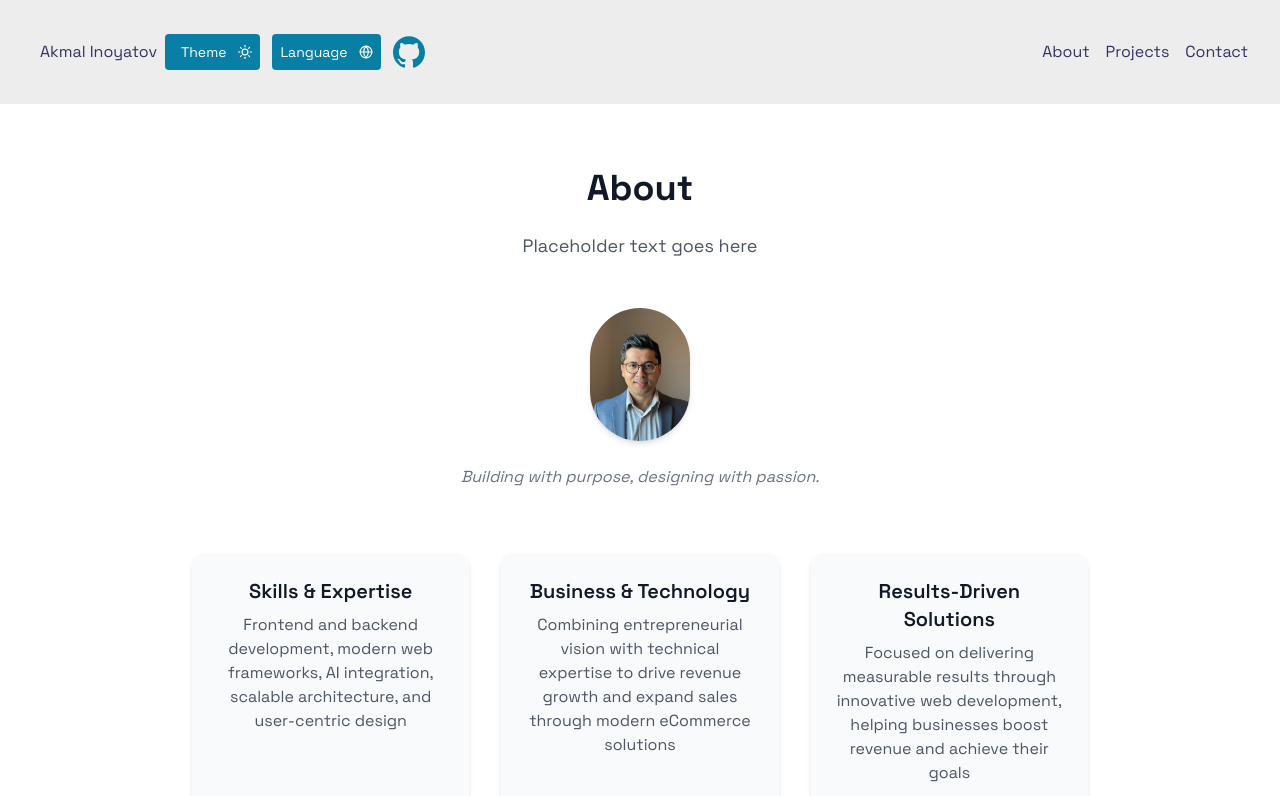
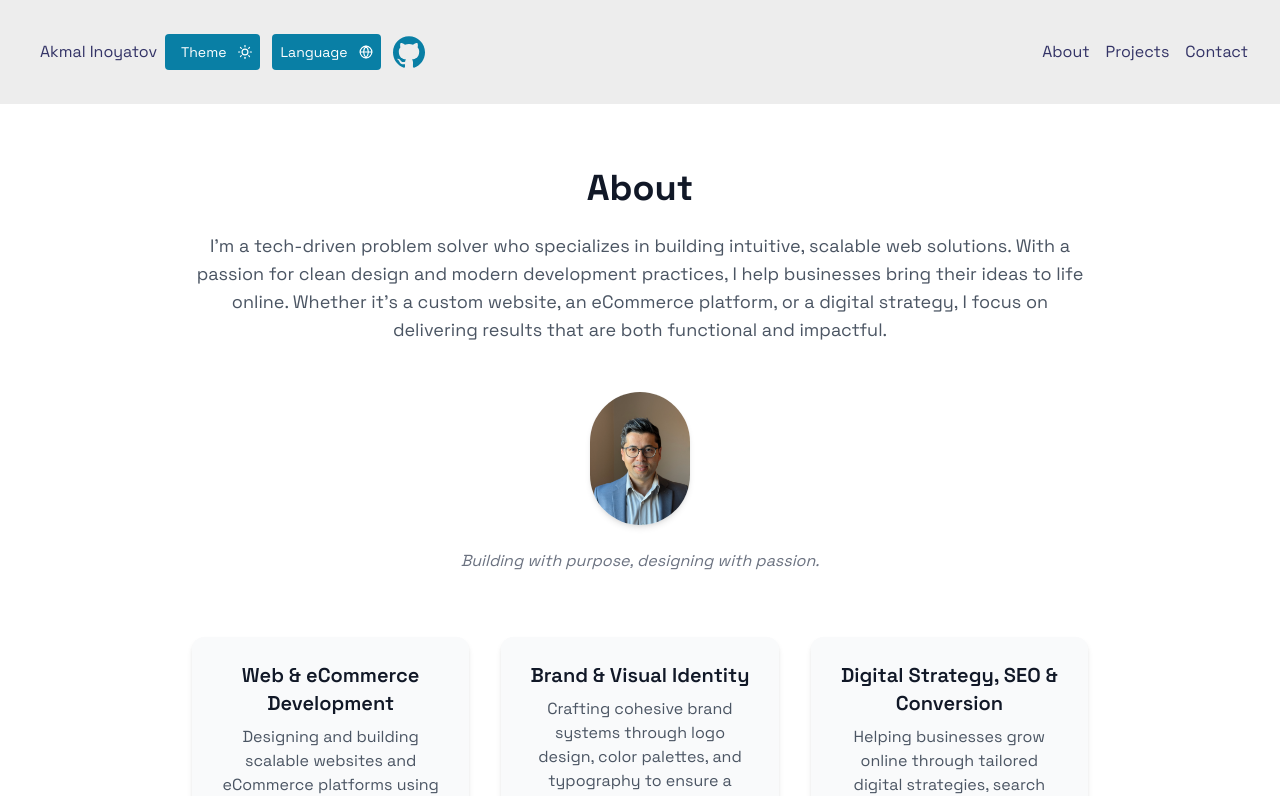
Before and after one commit to ainoyatov/portfolio-starterkit, a Next.js app: page /en/about in a window 1280 px wide. Shown: the top 796 px of the page. Built offline with nearby package versions, Linux system fonts and the light colour scheme.

Commit message:
new categories about page

```diff
--- a/messages/de.json
+++ b/messages/de.json
@@ -26,5 +26,11 @@
   "Project_3_Title": "Investmentunternehmen",
   "Project_3_Description": "Vertrauenswürdiges Immobilienunternehmen aus Arizona, spezialisiert auf Kauf und Verkauf von Häusern — mit Marktanalysen, Immobilienangeboten und maßgeschneiderten Services für Käufer und Verkäufer.",
 
-  "About_Quote": "Mit Ziel bauen, mit Leidenschaft gestalten."
+  "About_Quote": "Mit Ziel bauen, mit Leidenschaft gestalten.",
+  "About_1_title": "Web- & E-Commerce-Entwicklung",
+  "About_1_description": "Entwicklung skalierbarer Websites und E-Commerce-Plattformen mit modernen Frameworks und Cloud-Infrastruktur – für schnelle, sichere und benutzerfreundliche Erlebnisse.",
+  "About_2_title": "Marken- & visuelle Identität",
+  "About_2_description": "Entwicklung konsistenter Markenauftritte durch Logo-Design, Farbpaletten und Typografie – für ein einprägsames Erscheinungsbild auf Websites, Verpackungen und Online-Shops.",
+  "About_3_title": "Digitale Strategie, SEO & Conversion",
+  "About_3_description": "Wachstum durch maßgeschneiderte digitale Strategien, Suchmaschinenoptimierung und conversion-orientierte Maßnahmen – optimiert für Inhalte und E-Commerce."
 }
--- a/messages/en.json
+++ b/messages/en.json
@@ -26,5 +26,13 @@
   "Project_3_Title": "Investment Company",
   "Project_3_Description": "Trusted Arizona realty company specializing in buying and selling homes, offering property listings, market insights, and personalized services for both buyers and sellers across Arizona communities.",
 
-  "About_Quote": "Building with purpose, designing with passion."
+  "About_Me": "I'm a tech-driven problem solver who specializes in building intuitive, scalable web solutions. With a passion for clean design and modern development practices, I help businesses bring their ideas to life online. Whether it's a custom website, an eCommerce platform, or a digital strategy, I focus on delivering results that are both functional and impactful.",
+  "About_Quote": "Building with purpose, designing with passion.",
+  "About_1_title": "Web & eCommerce Development",
+  "About_1_description": "Designing and building scalable websites and eCommerce platforms using modern frameworks and cloud infrastructure — delivering fast, secure, and intuitive user experiences.",
+  "About_2_title": "Brand & Visual Identity",
+  "About_2_description": "Crafting cohesive brand systems through logo design, color palettes, and typography to ensure a consistent and memorable presence across websites, packaging, and online shops.",
+  "About_3_title": "Digital Strategy, SEO & Conversion",
+  "About_3_description": "Helping businesses grow online through tailored digital strategies, search engine optimization, and conversion-focused techniques — optimized for both content and commerce."
+
 }
--- a/messages/es.json
+++ b/messages/es.json
@@ -26,5 +26,11 @@
   "Project_3_Title": "Empresa de inversión inmobiliaria",
   "Project_3_Description": "Empresa confiable en Arizona especializada en la compra y venta de viviendas, con listados de propiedades, análisis de mercado y servicios personalizados para compradores y vendedores.",
 
-  "About_Quote": "Construyendo con propósito, diseñando con pasión."
+  "About_Quote": "Construyendo con propósito, diseñando con pasión.",
+  "About_1_title": "Desarrollo Web y E-Commerce",
+  "About_1_description": "Diseño y desarrollo de sitios web y plataformas de comercio electrónico escalables usando tecnologías modernas e infraestructura en la nube — para ofrecer experiencias rápidas, seguras e intuitivas.",
+  "About_2_title": "Identidad de Marca y Visual",
+  "About_2_description": "Creación de sistemas de marca coherentes mediante diseño de logotipos, paletas de colores y tipografía para lograr una presencia consistente y memorable en sitios web, empaques y tiendas online.",
+  "About_3_title": "Estrategia Digital, SEO y Conversión",
+  "About_3_description": "Impulsamos el crecimiento online mediante estrategias digitales personalizadas, optimización en buscadores y técnicas enfocadas en la conversión — optimizadas tanto para contenido como para comercio electrónico."
 }
--- a/messages/fa.json
+++ b/messages/fa.json
@@ -26,5 +26,11 @@
   "Project_3_Title": "شرکت سرمایه‌گذاری املاک",
   "Project_3_Description": "شرکت قابل اعتماد در آریزونا که در خرید و فروش خانه‌ها تخصص دارد — با ارائه فهرست املاک، تحلیل بازار و خدمات شخصی برای خریداران و فروشندگان.",
 
-  "About_Quote": "با هدف می‌سازم، با عشق طراحی می‌کنم."
+  "About_Quote": "با هدف می‌سازم، با عشق طراحی می‌کنم.",
+  "About_1_title": "توسعه وب و تجارت الکترونیک",
+  "About_1_description": "طراحی و ساخت وب‌سایت‌ها و پلتفرم‌های تجارت الکترونیک مقیاس‌پذیر با استفاده از فناوری‌های مدرن و زیرساخت ابری — برای تجربه‌ای سریع، امن و کاربرپسند.",
+  "About_2_title": "هویت بصری و برندینگ",
+  "About_2_description": "ایجاد سیستم‌های برند منسجم از طریق طراحی لوگو، رنگ‌ها و تایپوگرافی — برای حضوری ماندگار و هماهنگ در وب‌سایت، بسته‌بندی و فروشگاه‌های آنلاین.",
+  "About_3_title": "استراتژی دیجیتال، سئو و تبدیل",
+  "About_3_description": "کمک به رشد آنلاین کسب‌وکارها از طریق استراتژی‌های دیجیتال سفارشی، بهینه‌سازی موتورهای جستجو و تکنیک‌های افزایش نرخ تبدیل — متناسب با محتوا و تجارت الکترونیک."
 }
--- a/messages/fr.json
+++ b/messages/fr.json
@@ -26,5 +26,11 @@
   "Project_3_Title": "Société d’investissement immobilier",
   "Project_3_Description": "Entreprise immobilière de confiance en Arizona, spécialisée dans l’achat et la vente de maisons, proposant des annonces, des analyses de marché et des services personnalisés.",
 
-  "About_Quote": "Construire avec un objectif, concevoir avec passion."
+  "About_Quote": "Construire avec un objectif, concevoir avec passion.",
+  "About_1_title": "Développement Web & E-Commerce",
+  "About_1_description": "Conception et développement de sites web et plateformes e-commerce évolutifs avec des technologies modernes et une infrastructure cloud — pour une expérience rapide, sécurisée et intuitive.",
+  "About_2_title": "Identité de Marque & Visuelle",
+  "About_2_description": "Création d’identités visuelles cohérentes à travers la conception de logos, palettes de couleurs et typographies — pour une présence mémorable sur les sites web, les emballages et les boutiques en ligne.",
+  "About_3_title": "Stratégie Digitale, SEO & Conversion",
+  "About_3_description": "Accompagnement dans la croissance en ligne avec des stratégies digitales sur mesure, une optimisation SEO et des techniques axées sur la conversion — adaptées au contenu et au e-commerce."
 }
--- a/messages/ja.json
+++ b/messages/ja.json
@@ -26,5 +26,11 @@
   "Project_3_Title": "不動産投資会社",
   "Project_3_Description": "アリゾナ州にある信頼の不動産投資会社で、住宅の売買を専門とし、物件情報、市場分析、買主・売主向けの個別サービスを提供します。",
 
-  "About_Quote": "目的を持って構築し、情熱を持ってデザインする。"
+  "About_Quote": "目的を持って構築し、情熱を持ってデザインする。",
+  "About_1_title": "Web・EC開発",
+  "About_1_description": "モダンなフレームワークとクラウドインフラを活用した、スケーラブルなWebサイトおよびECサイトの開発により、高速・安全・直感的なユーザー体験を実現します。",
+  "About_2_title": "ブランドとビジュアルアイデンティティ",
+  "About_2_description": "ロゴデザイン、カラーパレット、タイポグラフィーを通じて、一貫性と印象に残るブランドビジュアルを構築し、Web・パッケージ・オンラインストアで展開します。",
+  "About_3_title": "デジタル戦略・SEO・コンバージョン",
+  "About_3_description": "戦略的なSEOとコンテンツ・コマースに最適化されたデジタル戦略により、ビジネスのオンライン成長をサポートします。"
 }
--- a/messages/ru.json
+++ b/messages/ru.json
@@ -26,5 +26,11 @@
   "Project_3_Title": "Инвестиционная компания в недвижимости",
   "Project_3_Description": "Надежная инвестиционная компания из Аризоны, специализирующаяся на купле и продаже недвижимости — предлагает объявления, рыночную аналитику и персонализированные услуги.",
 
-  "About_Quote": "Создаю с целью, проектирую с страстью."
+  "About_Quote": "Создаю с целью, проектирую с страстью.",
+  "About_1_title": "Разработка веб-сайтов и интернет-магазинов",
+  "About_1_description": "Проектирование и создание масштабируемых сайтов и платформ для электронной торговли с использованием современных технологий и облачной инфраструктуры — для быстрой, безопасной и удобной работы.",
+  "About_2_title": "Бренд и визуальная идентичность",
+  "About_2_description": "Создание целостной системы бренда через разработку логотипов, цветовых схем и шрифтов — для запоминающегося и последовательного присутствия в интернете, упаковке и онлайн-магазинах.",
+  "About_3_title": "Цифровая стратегия, SEO и конверсия",
+  "About_3_description": "Помогаем бизнесу расти онлайн с помощью индивидуальных стратегий, поисковой оптимизации и фокусом на повышение конверсии — адаптированных под контент и электронную коммерцию."
 }
--- a/src/app/[locale]/about/page.tsx
+++ b/src/app/[locale]/about/page.tsx
@@ -13,7 +13,7 @@ export default function About({params}:{params: {locale:string}}) {
       <section className="max-w-4xl mx-auto text-center">
         <h1 className="text-4xl font-bold mb-6">{t('About')}</h1>
         <p className="text-lg text-gray-600 mb-12">
-          {t('Page_Description')}
+          {t('About_Me')}
         </p>
 
         {/* Profile Section */}
@@ -30,21 +30,21 @@ export default function About({params}:{params: {locale:string}}) {
           </blockquote>
         </div>
 
-        {/* Expertise Columns */}
+        {/* Expertise Abouts */}
         <div className="grid grid-cols-1 md:grid-cols-3 gap-8 mb-16">
           <div className="bg-gray-50 p-6 rounded-xl shadow-md hover:shadow-lg transition-transform duration-300 hover:-translate-y-1">
-            <h2 className="text-xl font-semibold mb-2">{t('Column_1_title')}</h2>
-            <p className="text-gray-600">{t('Columns_1_description')}</p>
+            <h2 className="text-xl font-semibold mb-2">{t('About_1_title')}</h2>
+            <p className="text-gray-600">{t('About_1_description')}</p>
           </div>
 
           <div className="bg-gray-50 p-6 rounded-xl shadow-md hover:shadow-lg transition-transform duration-300 hover:-translate-y-1">
-            <h2 className="text-xl font-semibold mb-2">{t('Column_2_title')}</h2>
-            <p className="text-gray-600">{t('Columns_2_description')}</p>
+            <h2 className="text-xl font-semibold mb-2">{t('About_2_title')}</h2>
+            <p className="text-gray-600">{t('About_2_description')}</p>
           </div>
 
           <div className="bg-gray-50 p-6 rounded-xl shadow-md hover:shadow-lg transition-transform duration-300 hover:-translate-y-1">
-            <h2 className="text-xl font-semibold mb-2">{t('Column_3_title')}</h2>
-            <p className="text-gray-600">{t('Columns_3_description')}</p>
+            <h2 className="text-xl font-semibold mb-2">{t('About_3_title')}</h2>
+            <p className="text-gray-600">{t('About_3_description')}</p>
           </div>
         </div>
 
```
Also changed, not shown: messages/ar.json (+9 -1 lines).
